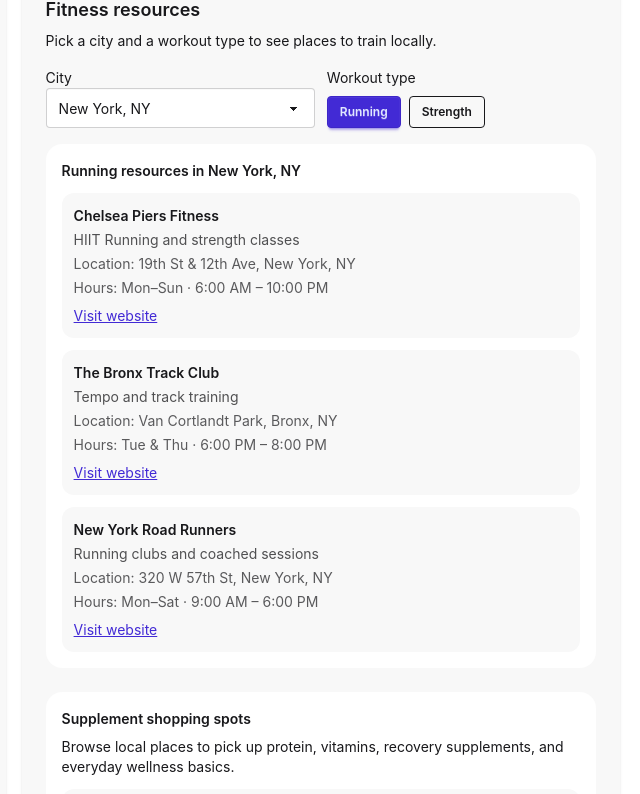
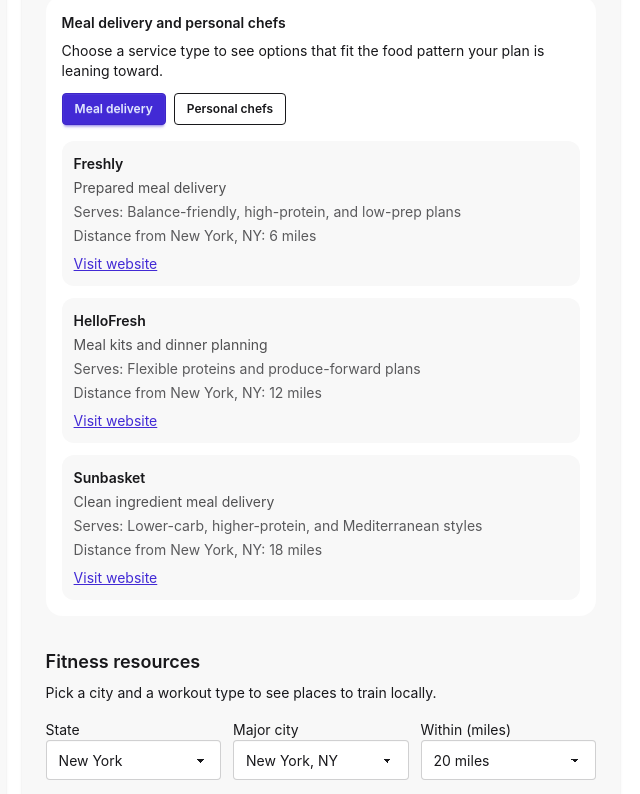
Before and after one commit to morganleigh13/Nouri, a React (Vite) app: page /dashboard/resources in a window 1280 px wide. Shown: the part 631-1425 px from the top of the page, without its empty margins (572-1212 px from the left). Built offline with nearby package versions, Linux system fonts and the light colour scheme.

Commit message:
Added a dynamic toggle for fitness resources so the user can enter a state then cities will come up.  Then they can choose how far away from that city they want their search results to reach.

```diff
--- a/src/components/dashboard/ResourcesTab.jsx
+++ b/src/components/dashboard/ResourcesTab.jsx
@@ -1,23 +1,37 @@
 import { useState } from 'react';
 import { resourceCatalog } from '../../data/resourceCatalog';
-import { fitnessLocationGuides, supplementLocationGuides } from '../../data/fitnessResources';
+import { fitnessLocationGuides, supplementLocationGuides, foodServiceGuides, stateCityOptions } from '../../data/fitnessResources';
 
 const fitnessCategories = [
   { key: 'running', label: 'Running' },
   { key: 'strength', label: 'Strength' },
 ];
 
-const locationOptions = ['New York, NY', 'Brooklyn, NY', 'default'];
+const distanceOptions = [5, 10, 20, 50];
+const foodServiceOptions = [
+  { key: 'delivery', label: 'Meal delivery' },
+  { key: 'chefs', label: 'Personal chefs' },
+];
 
 export default function ResourcesTab({ recommendations }) {
-  const [selectedLocation, setSelectedLocation] = useState('New York, NY');
+  const [selectedState, setSelectedState] = useState('New York');
+  const [selectedCity, setSelectedCity] = useState('New York, NY');
+  const [selectedDistance, setSelectedDistance] = useState(20);
   const [selectedCategory, setSelectedCategory] = useState('running');
+  const [selectedFoodService, setSelectedFoodService] = useState('delivery');
 
-  const resourceList = fitnessLocationGuides[selectedCategory][selectedLocation] || fitnessLocationGuides[selectedCategory].default;
-  const supplementList = supplementLocationGuides[selectedLocation] || supplementLocationGuides.default;
+  const resourceList = fitnessLocationGuides[selectedCategory][selectedCity] || fitnessLocationGuides[selectedCategory].default;
+  const supplementList = supplementLocationGuides[selectedCity] || supplementLocationGuides.default;
+  const filteredResourceList = resourceList.filter((place) => place.distanceMiles <= selectedDistance);
+  const filteredFoodServices = (foodServiceGuides[selectedFoodService] || []).filter((place) => place.distanceMiles <= selectedDistance);
 
   const handleTopicClick = (resourceKey) => {
     document.getElementById(resourceKey)?.scrollIntoView({ behavior: 'smooth', block: 'start' });
+  };
+
+  const handleStateChange = (nextState) => {
+    setSelectedState(nextState);
+    setSelectedCity(stateCityOptions[nextState][0]);
   };
 
   return (
@@ -43,6 +57,7 @@
         <div className="card-body">
           <h3 className="card-title">Food resources</h3>
           <p className="mt-2 text-sm">{resourceCatalog.food.details}</p>
+
           <div className="mt-4 rounded-2xl bg-base-100 p-4 text-sm">
             <p className="font-semibold">Recipe ideas</p>
             <ul className="mt-2 space-y-2">
@@ -52,27 +67,81 @@
             </ul>
           </div>
 
+          <div className="mt-6 rounded-2xl bg-base-100 p-4">
+            <p className="font-semibold">Meal delivery and personal chefs</p>
+            <p className="mt-2 text-sm">Choose a service type to see options that fit the food pattern your plan is leaning toward.</p>
+            <div className="mt-3 flex flex-wrap gap-2">
+              {foodServiceOptions.map((service) => (
+                <button
+                  key={service.key}
+                  className={`btn btn-sm ${selectedFoodService === service.key ? 'btn-primary' : 'btn-outline'}`}
+                  onClick={() => setSelectedFoodService(service.key)}
+                >
+                  {service.label}
+                </button>
+              ))}
+            </div>
+            <div className="mt-4 space-y-3">
+              {filteredFoodServices.map((place) => (
+                <div key={place.name} className="rounded-xl bg-base-200 p-3">
+                  <p className="font-semibold">{place.name}</p>
+                  <p className="mt-1 text-sm opacity-75">{place.type}</p>
+                  <p className="mt-1 text-sm opacity-70">Serves: {place.serves}</p>
+                  <p className="mt-1 text-sm opacity-70">Distance from {selectedCity}: {place.distanceMiles} miles</p>
+                  <a className="link link-primary mt-2 inline-block text-sm" href={place.website} target="_blank" rel="noreferrer">
+                    Visit website
+                  </a>
+                </div>
+              ))}
+            </div>
+          </div>
+
           <div id="fitness" className="mt-6">
             <h3 className="card-title">Fitness resources</h3>
             <p className="mt-2 text-sm">Pick a city and a workout type to see places to train locally.</p>
 
             <div className="mt-4 flex flex-col gap-3 md:flex-row">
               <label className="form-control flex-1">
-                <span className="label-text mb-2">City</span>
+                <span className="label-text mb-2">State</span>
                 <select
                   className="select select-bordered"
-                  value={selectedLocation}
-                  onChange={(event) => setSelectedLocation(event.target.value)}
+                  value={selectedState}
+                  onChange={(event) => handleStateChange(event.target.value)}
                 >
-                  {locationOptions.map((location) => (
-                    <option key={location} value={location}>{location}</option>
+                  {Object.keys(stateCityOptions).map((state) => (
+                    <option key={state} value={state}>{state}</option>
                   ))}
                 </select>
               </label>
 
-              <div className="flex-1">
-                <span className="label-text mb-2 block">Workout type</span>
-                <div className="flex flex-wrap gap-2">
+              <label className="form-control flex-1">
+                <span className="label-text mb-2">Major city</span>
+                <select
+                  className="select select-bordered"
+                  value={selectedCity}
+                  onChange={(event) => setSelectedCity(event.target.value)}
+                >
+                  {stateCityOptions[selectedState].map((city) => (
+                    <option key={city} value={city}>{city}</option>
+                  ))}
+                </select>
+              </label>
+
+              <label className="form-control flex-1">
+                <span className="label-text mb-2">Within (miles)</span>
+                <select
+                  className="select select-bordered"
+                  value={selectedDistance}
+                  onChange={(event) => setSelectedDistance(Number(event.target.value))}
+                >
+                  {distanceOptions.map((distance) => (
+                    <option key={distance} value={distance}>{distance} miles</option>
+                  ))}
+                </select>
+              </label>
+            </div>
+
+            <div className="mt-4 flex flex-wrap gap-2">
               {fitnessCategories.map((category) => (
                 <button
                   key={category.key}
@@ -83,18 +152,17 @@
                 </button>
               ))}
             </div>
-              </div>
-            </div>
 
             <div className="mt-4 rounded-2xl bg-base-100 p-4">
-              <p className="font-semibold">{selectedCategory[0].toUpperCase() + selectedCategory.slice(1)} resources in {selectedLocation}</p>
+              <p className="font-semibold">{selectedCategory[0].toUpperCase() + selectedCategory.slice(1)} resources near {selectedCity} within {selectedDistance} miles</p>
               <div className="mt-3 space-y-3">
-                {resourceList.map((place) => (
+                {filteredResourceList.map((place) => (
                   <div key={place.name} className="rounded-xl bg-base-200 p-3">
                     <p className="font-semibold">{place.name}</p>
                     <p className="mt-1 text-sm opacity-75">{place.type}</p>
                     <p className="mt-1 text-sm opacity-70">Location: {place.address}</p>
                     <p className="mt-1 text-sm opacity-70">Hours: {place.hours}</p>
+                    <p className="mt-1 text-sm opacity-70">Distance: {place.distanceMiles} miles</p>
                     <a className="link link-primary mt-2 inline-block text-sm" href={place.website} target="_blank" rel="noreferrer">
                       Visit website
                     </a>
--- a/src/data/fitnessResources.js
+++ b/src/data/fitnessResources.js
@@ -119,6 +119,62 @@
   ],
 };
 
+export const foodServiceGuides = {
+  delivery: [
+    {
+      name: 'Freshly',
+      type: 'Prepared meal delivery',
+      serves: 'Balance-friendly, high-protein, and low-prep plans',
+      distanceMiles: 6,
+      website: 'https://www.freshly.com/',
+    },
+    {
+      name: 'HelloFresh',
+      type: 'Meal kits and dinner planning',
+      serves: 'Flexible proteins and produce-forward plans',
+      distanceMiles: 12,
+      website: 'https://www.hellofresh.com/',
+    },
+    {
+      name: 'Sunbasket',
+      type: 'Clean ingredient meal delivery',
+      serves: 'Lower-carb, higher-protein, and Mediterranean styles',
+      distanceMiles: 18,
+      website: 'https://www.sunbasket.com/',
+    },
+  ],
+  chefs: [
+    {
+      name: 'Mosaic Chef Co.',
+      type: 'Personal chef service',
+      serves: 'High-protein meal prep and goal-driven weekly menus',
+      distanceMiles: 8,
+      website: 'https://www.example.org/',
+    },
+    {
+      name: 'The Protein Prep Club',
+      type: 'Chef-led meal prep',
+      serves: 'Muscle-gain and balanced nutrition support',
+      distanceMiles: 14,
+      website: 'https://www.example.org/',
+    },
+    {
+      name: 'Healthy Harvest Chef',
+      type: 'Private chef and custom plan support',
+      serves: 'Weight-loss and habit-based dietary support',
+      distanceMiles: 22,
+      website: 'https://www.example.org/',
+    },
+  ],
+};
+
+export const stateCityOptions = {
+  'New York': ['New York, NY', 'Brooklyn, NY', 'Buffalo, NY'],
+  'California': ['Los Angeles, CA', 'San Francisco, CA', 'San Diego, CA'],
+  'Texas': ['Houston, TX', 'Austin, TX', 'Dallas, TX'],
+  'Florida': ['Miami, FL', 'Orlando, FL', 'Tampa, FL'],
+};
+
 export const fitnessLocationGuides = {
   running: {
     'New York, NY': [
@@ -127,6 +183,7 @@
         type: 'HIIT Running and strength classes',
         address: '19th St & 12th Ave, New York, NY',
         hours: 'Mon–Sun · 6:00 AM – 10:00 PM',
+        distanceMiles: 5,
         website: 'https://www.chelseapiers.com/',
       },
       {
@@ -134,6 +191,7 @@
         type: 'Tempo and track training',
         address: 'Van Cortlandt Park, Bronx, NY',
         hours: 'Tue & Thu · 6:00 PM – 8:00 PM',
+        distanceMiles: 9,
         website: 'https://www.bronxtrackclub.org/',
       },
       {
@@ -141,6 +199,7 @@
         type: 'Running clubs and coached sessions',
         address: '320 W 57th St, New York, NY',
         hours: 'Mon–Sat · 9:00 AM – 6:00 PM',
+        distanceMiles: 7,
         website: 'https://www.nyrr.org/',
       },
     ],
@@ -150,6 +209,7 @@
         type: 'Running and endurance sessions',
         address: 'Prospect Park, Brooklyn, NY',
         hours: 'Sat · 8:00 AM – 10:00 AM',
+        distanceMiles: 5,
         website: 'https://www.prospectparkrunning.com/',
       },
       {
@@ -157,6 +217,7 @@
         type: 'Track training and pacing support',
         address: 'Brooklyn, NY',
         hours: 'Tue & Thu · 6:30 PM – 8:00 PM',
+        distanceMiles: 8,
         website: 'https://brooklyntrackclub.com/',
       },
       {
@@ -164,6 +225,7 @@
         type: 'Group runs and beginner coaching',
         address: 'Brooklyn, NY',
         hours: 'Mon–Fri · 5:30 PM – 7:30 PM',
+        distanceMiles: 11,
         website: 'https://www.example.org/',
       },
     ],
@@ -180,6 +242,7 @@
         type: 'Group running and pacing support',
         address: 'Park trail',
         hours: 'Sun · 7:00 AM – 9:00 AM',
+        distanceMiles: 22,
         website: 'https://www.example.org/',
       },
     ],
@@ -191,6 +254,7 @@
         type: 'Strength classes and coaching',
         address: 'West 23rd St, New York, NY',
         hours: 'Mon–Sun · 5:00 AM – 11:00 PM',
+        distanceMiles: 6,
         website: 'https://www.equinox.com/',
       },
       {
@@ -198,6 +262,7 @@
         type: 'Barbell and resistance classes',
         address: 'Midtown, New York, NY',
         hours: 'Mon–Sat · 6:00 AM – 9:00 PM',
+        distanceMiles: 7,
         website: 'https://www.bodypump.com/',
       },
       {
@@ -205,6 +270,7 @@
         type: 'HIIT strength and conditioning',
         address: 'SoHo, New York, NY',
         hours: 'Mon–Fri · 6:00 AM – 8:00 PM',
+        distanceMiles: 4,
         website: 'https://www.crossfit.com/',
       },
     ],
@@ -214,6 +280,7 @@
         type: 'HIIT and strength classes',
         address: 'Fort Greene, Brooklyn, NY',
         hours: 'Mon–Sat · 6:00 AM – 8:00 PM',
+        distanceMiles: 6,
         website: 'https://www.crossfit.com/',
       },
       {
@@ -221,6 +288,7 @@
         type: 'Bodyweight and mobility classes',
         address: 'Williamsburg, Brooklyn, NY',
         hours: 'Mon–Sun · 7:00 AM – 7:00 PM',
+        distanceMiles: 9,
         website: 'https://www.example.org/',
       },
       {
@@ -228,6 +296,7 @@
         type: 'Small-group strength coaching',
         address: 'Park Slope, Brooklyn, NY',
         hours: 'Tue–Sun · 9:00 AM – 6:00 PM',
+        distanceMiles: 10,
         website: 'https://www.example.org/',
       },
     ],
@@ -244,6 +313,7 @@
         type: 'Accessible movement classes',
         address: 'Near your home',
         hours: 'Mon–Fri · 6:00 PM – 8:00 PM',
+        distanceMiles: 18,
         website: 'https://www.example.org/',
       },
     ],
```
Also changed, not shown: 1 other file (tests, documents, lock files or other folders). Lines whose indentation alone changed are shown as unchanged.
